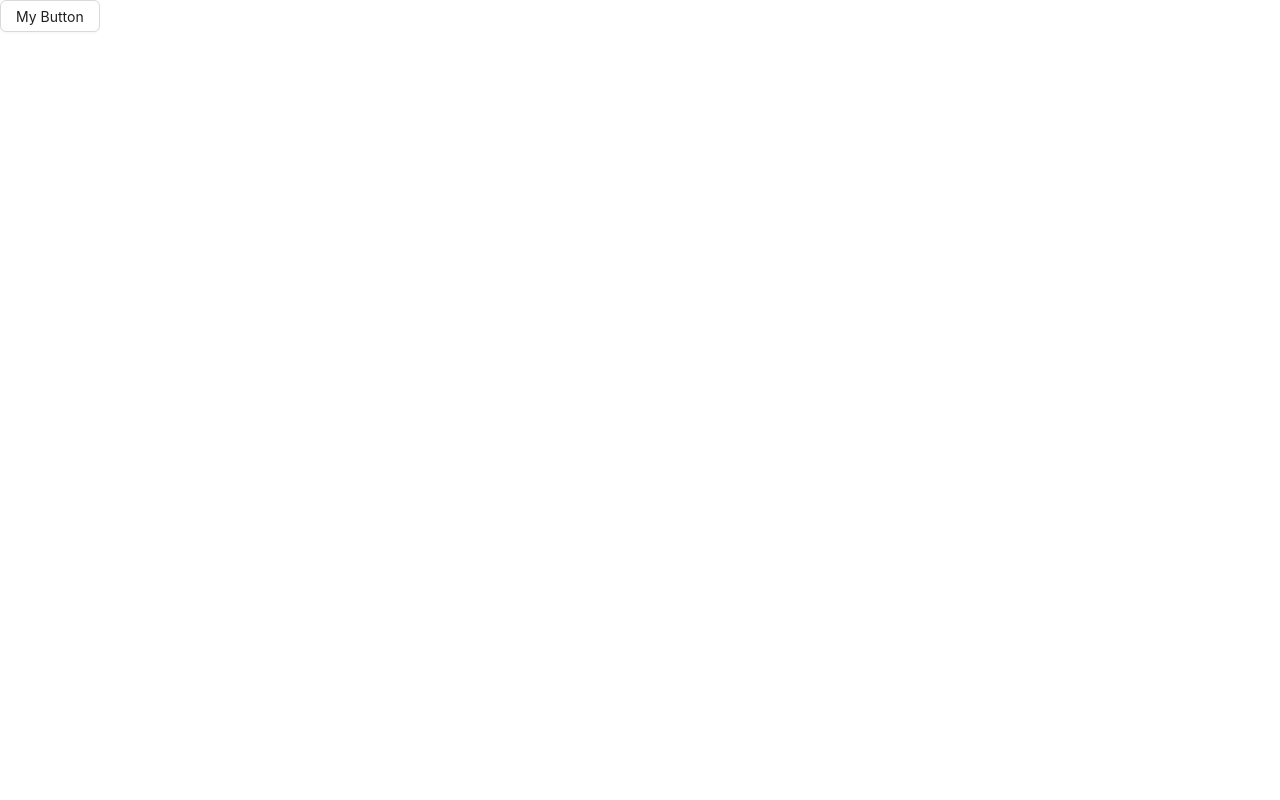
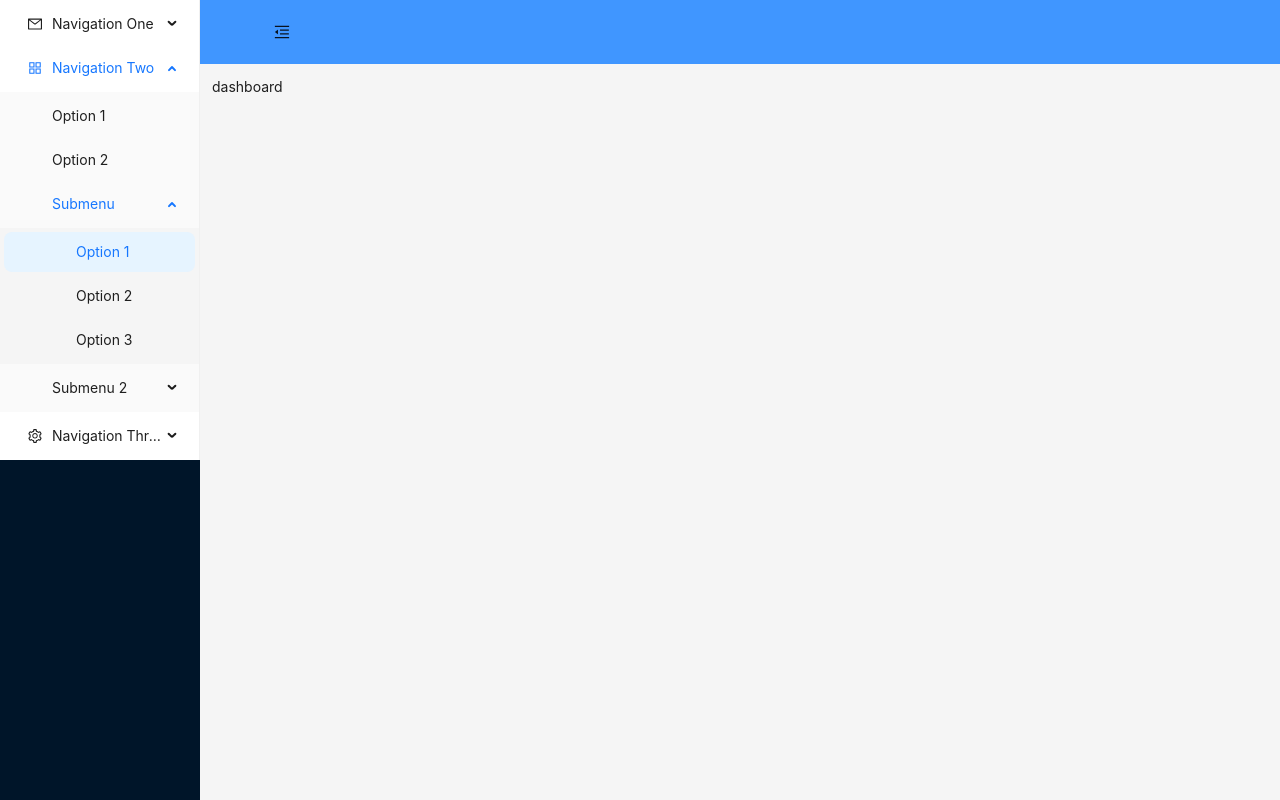
Before and after one commit to ngkhonglo2/react-zustand-antd, a React (Vite) app: page / in a window 1280 px wide. Built offline with nearby package versions, Linux system fonts and the light colour scheme; the HTML template or start-up script is replaced by a standard one.

Commit message:
setup sidebar

```diff
--- a/package.json
+++ b/package.json
@@ -10,6 +10,7 @@
     "preview": "vite preview"
   },
   "dependencies": {
+    "@ant-design/icons": "^5.3.5",
     "antd": "^5.15.4",
     "react": "^18.2.0",
     "react-dom": "^18.2.0",
--- a/src/App.tsx
+++ b/src/App.tsx
@@ -1,13 +1,13 @@
-import { Button, ConfigProvider } from "antd";
+import { ConfigProvider } from "antd";
 import "./App.css";
+import { RouterProvider } from "react-router-dom";
+import { router } from "./routers/router";
 
 function App() {
   return (
-    <>
-      <ConfigProvider direction="rtl">
-        <Button>My Button</Button>
-      </ConfigProvider>
-    </>
+    <ConfigProvider direction="ltr">
+      <RouterProvider router={router()} />
+    </ConfigProvider>
   );
 }
 
--- /dev/null
+++ b/src/Auth/SignIn/index.tsx
@@ -0,0 +1,5 @@
+const SignInPage = () => {
+  return <>Sign In</>;
+};
+
+export default SignInPage;
--- /dev/null
+++ b/src/Auth/layouts/DefaultLayout.tsx
@@ -0,0 +1,38 @@
+import { MenuFoldOutlined, MenuUnfoldOutlined } from "@ant-design/icons";
+import { Button, Layout } from "antd";
+import { Content, Header } from "antd/es/layout/layout";
+import { useState } from "react";
+import { Outlet } from "react-router-dom";
+import SideBar from "./SideBar";
+
+const headerStyle: React.CSSProperties = {
+  backgroundColor: "#4096ff",
+};
+
+const DefaultLayout = () => {
+  const [collapsed, setCollapsed] = useState(false);
+  return (
+    <Layout className="w-screen h-screen">
+      <SideBar collapsed={collapsed} />
+      <Layout>
+        <Header style={headerStyle}>
+          <Button
+            type="text"
+            icon={collapsed ? <MenuUnfoldOutlined /> : <MenuFoldOutlined />}
+            onClick={() => setCollapsed(!collapsed)}
+            style={{
+              fontSize: "16px",
+              width: 64,
+              height: 64,
+            }}
+          />
+        </Header>
+        <Content className="p-3">
+          <Outlet />
+        </Content>
+      </Layout>
+    </Layout>
+  );
+};
+
+export default DefaultLayout;
--- /dev/null
+++ b/src/Auth/layouts/SideBar/index.tsx
@@ -0,0 +1,121 @@
+import {
+  AppstoreOutlined,
+  MailOutlined,
+  SettingOutlined,
+} from "@ant-design/icons";
+import { Menu, MenuProps } from "antd";
+import Sider from "antd/es/layout/Sider";
+import { useState } from "react";
+
+type MenuItem = Required<MenuProps>["items"][number];
+
+function getItem(
+  label: React.ReactNode,
+  key: React.Key,
+  icon?: React.ReactNode,
+  children?: MenuItem[],
+  type?: "group"
+): MenuItem {
+  return {
+    key,
+    icon,
+    children,
+    label,
+    type,
+  } as MenuItem;
+}
+
+const items: MenuItem[] = [
+  getItem("Navigation One", "1", <MailOutlined />, [
+    getItem("Option 1", "11"),
+    getItem("Option 2", "12"),
+    getItem("Option 3", "13"),
+    getItem("Option 4", "14"),
+  ]),
+  getItem("Navigation Two", "2", <AppstoreOutlined />, [
+    getItem("Option 1", "21"),
+    getItem("Option 2", "22"),
+    getItem("Submenu", "23", null, [
+      getItem("Option 1", "231"),
+      getItem("Option 2", "232"),
+      getItem("Option 3", "233"),
+    ]),
+    getItem("Submenu 2", "24", null, [
+      getItem("Option 1", "241"),
+      getItem("Option 2", "242"),
+      getItem("Option 3", "243"),
+    ]),
+  ]),
+  getItem("Navigation Three", "3", <SettingOutlined />, [
+    getItem("Option 1", "31"),
+    getItem("Option 2", "32"),
+    getItem("Option 3", "33"),
+    getItem("Option 4", "34"),
+  ]),
+];
+interface LevelKeysProps {
+  key?: string;
+  children?: LevelKeysProps[];
+}
+const getLevelKeys = (items1: LevelKeysProps[]) => {
+  const key: Record<string, number> = {};
+  const func = (items2: LevelKeysProps[], level = 1) => {
+    items2.forEach((item) => {
+      if (item.key) {
+        key[item.key] = level;
+      }
+      if (item.children) {
+        return func(item.children, level + 1);
+      }
+    });
+  };
+  func(items1);
+  return key;
+};
+const levelKeys = getLevelKeys(items as LevelKeysProps[]);
+
+type SideBarProps = {
+  collapsed: boolean;
+};
+
+const SideBar: React.FC<SideBarProps> = ({ collapsed }) => {
+  const [stateOpenKeys, setStateOpenKeys] = useState(["2", "23"]);
+
+  const onOpenChange: MenuProps["onOpenChange"] = (openKeys) => {
+    const currentOpenKey = openKeys.find(
+      (key) => stateOpenKeys.indexOf(key) === -1
+    );
+    // open
+    if (currentOpenKey !== undefined) {
+      const repeatIndex = openKeys
+        .filter((key) => key !== currentOpenKey)
+        .findIndex((key) => levelKeys[key] === levelKeys[currentOpenKey]);
+
+      setStateOpenKeys(
+        openKeys
+          // remove repeat key
+          .filter((_, index) => index !== repeatIndex)
+          // remove current level all child
+          .filter((key) => levelKeys[key] <= levelKeys[currentOpenKey])
+      );
+    } else {
+      // close
+      setStateOpenKeys(openKeys);
+    }
+  };
+  return (
+    <>
+      <Sider trigger={null} collapsible collapsed={collapsed}>
+        <Menu
+          mode="inline"
+          defaultSelectedKeys={["231"]}
+          openKeys={stateOpenKeys}
+          onOpenChange={onOpenChange}
+          items={items}
+        />
+      </Sider>
+    </>
+  );
+};
+
+export default SideBar;
--- /dev/null
+++ b/src/pages/Dashboard/index.tsx
@@ -0,0 +1,5 @@
+const DashboardPage = () => {
+  return <div>dashboard</div>;
+};
+
+export default DashboardPage;
--- /dev/null
+++ b/src/pages/Example/index.tsx
@@ -0,0 +1,5 @@
+const ExamplePage = () => {
+  return <>Example</>;
+};
+
+export default ExamplePage;
--- /dev/null
+++ b/src/routers/router.tsx
@@ -0,0 +1,60 @@
+import { Spin } from "antd";
+import { Suspense, lazy } from "react";
+import { createBrowserRouter } from "react-router-dom";
+
+const DefaultLayout = lazy(() => import("../Auth/layouts/DefaultLayout"));
+
+const DashboardPage = lazy(() => import("../pages/Dashboard"));
+const SignInPage = lazy(() => import("../Auth/SignIn"));
+const ExamplePage = lazy(() => import("../pages/Example"));
+
+const Loading = () => (
+  <Spin
+    className="!flex h-full w-full items-center justify-center"
+    size="large"
+  />
+);
+export const router = () =>
+  createBrowserRouter([
+    {
+      path: "/",
+      // element: <Root />,
+      // loader: rootLoader,
+      children: [
+        {
+          element: (
+            <Suspense fallback={<Loading />}>
+              <DefaultLayout />
+            </Suspense>
+          ),
+          children: [
+            {
+              path: "/",
+              element: (
+                <Suspense fallback={<Loading />}>
+                  <DashboardPage />
+                </Suspense>
+              ),
+              // loader: teamLoader,
+            },
+            {
+              path: "/sign-in",
+              element: (
+                <Suspense fallback={<Loading />}>
+                  <SignInPage />
+                </Suspense>
+              ),
+            },
+            {
+              path: "/example",
+              element: (
+                <Suspense fallback={<Loading />}>
+                  <ExamplePage />
+                </Suspense>
+              ),
+            },
+          ],
+        },
+      ],
+    },
+  ]);
```
Also changed, not shown: 1 other file (tests, documents, lock files or other folders).
